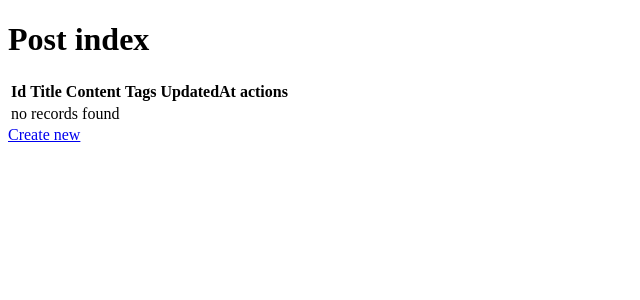
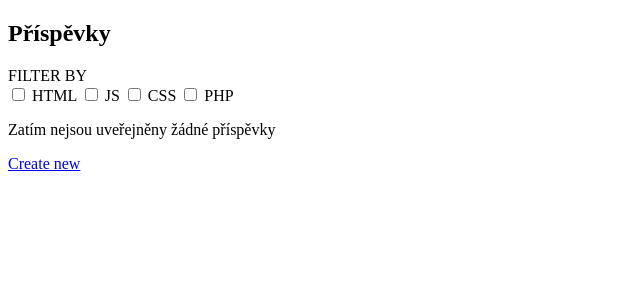
Before and after one commit to Michael86868/BLOG-Symfony, a Symfony app: template templates/post/index.html.twig in a window 1280 px wide. Shown: the top 300 px of the page, without its empty margins (0-640 px from the left). Run offline with Twig, Linux system fonts and the light colour scheme; the template is opened without the code that fills it, so the values that code supplies are empty; some libraries are stand-ins or nearby versions.

Commit message:
Added post and user index design

```diff
--- a/templates/post/_delete_form.html.twig
+++ b/templates/post/_delete_form.html.twig
@@ -1,4 +1,4 @@
-<form method="post" action="{{ path('post_delete', {'id': post.id}) }}" onsubmit="return confirm('Are you sure you want to delete this item?');">
+<form class="position-absolute mt-2 ms-3" method="post" action="{{ path('post_delete', {'id': post.id}) }}" onsubmit="return confirm('Are you sure you want to delete this item?');">
     <input type="hidden" name="_token" value="{{ csrf_token('delete' ~ post.id) }}">
-    <button class="btn">Delete</button>
+    <button class="fa fa-trash bg-transparent border-0 text-danger"></button>
 </form>
--- a/templates/post/index.html.twig
+++ b/templates/post/index.html.twig
@@ -3,39 +3,65 @@
 {% block title %}Post index{% endblock %}
 
 {% block body %}
-    <h1>Post index</h1>
-
-    <table class="table">
-        <thead>
-            <tr>
-                <th>Id</th>
-                <th>Title</th>
-                <th>Content</th>
-                <th>Tags</th>
-                <th>UpdatedAt</th>
-                <th>actions</th>
-            </tr>
-        </thead>
-        <tbody>
-        {% for post in posts %}
-            <tr>
-                <td>{{ post.id }}</td>
-                <td>{{ post.title }}</td>
-                <td>{{ post.content }}</td>
-                <td>{{ post.tags ? post.tags|json_encode : '' }}</td>
-                <td>{{ post.updatedAt ? post.updatedAt|date('Y-m-d H:i:s') : '' }}</td>
-                <td>
-                    <a href="{{ path('post_show', {'id': post.id}) }}">show</a>
-                    <a href="{{ path('post_edit', {'id': post.id}) }}">edit</a>
-                </td>
-            </tr>
-        {% else %}
-            <tr>
-                <td colspan="6">no records found</td>
-            </tr>
-        {% endfor %}
-        </tbody>
-    </table>
-
-    <a href="{{ path('post_new') }}">Create new</a>
+    <section class="container mt-5">
+        <div class="row">
+            <div class="col-xl-12">
+                <h1 class="text-center">Příspěvky</h1>
+            </div>
+            <div class="row row-cols-1 row-cols-lg-auto g-4 ms-0 mt-5 mb-0 px-6 filter-tags">
+                <div class="col bg-danger">
+                    <span>FILTER BY<span class="ms-2 fa fa-tag"></span></span>
+                </div>
+                <label class="col tag px-0 ms-2">
+                    <input type="checkbox" class="d-none">
+                    <span class="btn px-2 py-0 align-baseline">HTML</span>
+                </label>
+                <label class="col tag px-0 ms-2">
+                    <input type="checkbox" class="d-none">
+                    <span class="btn px-2 py-0 align-baseline">JS</span>
+                </label>
+                <label class="col tag px-0 ms-2">
+                    <input type="checkbox" class="d-none">
+                    <span class="btn px-2 py-0 align-baseline">CSS</span>
+                </label>
+                <label class="col tag px-0 ms-2">
+                    <input type="checkbox" class="d-none">
+                    <span class="btn px-2 py-0 align-baseline">PHP</span>
+                </label>
+            </div>
+            <div class="row row-cols-1 row-cols-lg-3 g-4 px-6">
+                {% for post in posts %}
+                <div class="col">
+                    <div class="card h-100 shadow">
+                        <div class="card-img position-relative">
+                            {{ include('post/_delete_form.html.twig') }}
+                            <a class="position-absolute ms-5" href="{{ path('post_edit', {'id': post.id}) }}"><span class="fa fa-edit text-primary"></span></a>
+                            <div class="position-absolute bottom-0 end-0 mb-2 me-2 card-tag">PHP</div>
+                            <img src="{{ asset('images/blog.jpg') }}" class="card-img-top" alt="post-image">
+                        </div>
+                        <div class="card-body">
+                            <h5 class="card-title">Moje první zkušenosti s programováním v C</h5>
+                            <div class="d-flex justify-content-between">
+                                <p class="card-author d-inline ms-2">Michael</p>
+                                <p class="card-date d-inline ms-2">24.5.2021</p>
+                                <p class="card-views d-inline ms-2">500</p>
+                            </div>
+                            <p class="card-text">Moje první pokusy s programován v programovacím jazyce C sahají někde do roku 2019, kdy jsem se rozhodl s programovacím jazykem začít a naučit se základní syntaxi.</p>
+                        </div>
+                        <div class="card-footer">
+                            <a class="text-decoration-none card-link" href="{{ path('post_show', {'id': post.id}) }}">Přečti si více</a>
+                        </div>
+                    </div>
+                </div>
+                {% else %}
+            </div>
+            <div class="col-xl-12 text-center mt-5">
+                <p class="h4 text-danger">Zatím nejsou uveřejněny žádné příspěvky</p>
+            </div>
+            {% endfor %}
+        </div>
+        <div class="text-center mt-4">
+            <a class="btn btn-primary" href="{{ path('post_new') }}">Create new</a>
+        </div>
+    </section>
 {% endblock %}
--- a/templates/user/_delete_form.html.twig
+++ b/templates/user/_delete_form.html.twig
@@ -1,4 +1,4 @@
-<form method="post" action="{{ path('user_delete', {'id': user.id}) }}" onsubmit="return confirm('Are you sure you want to delete this item?');">
+<form class="d-inline" method="post" action="{{ path('user_delete', {'id': user.id}) }}" onsubmit="return confirm('Jsi si opravdu jist, že chceš odstranit tento účet ? Tato akce je nevratná !');">
     <input type="hidden" name="_token" value="{{ csrf_token('delete' ~ user.id) }}">
-    <button class="btn">Delete</button>
+    <button class="p-0 btn text-danger" style=""><span class="fa fa-trash icon"></span></button>
 </form>
```
Also changed, not shown: templates/user/index.html.twig (+45 -35 lines).
